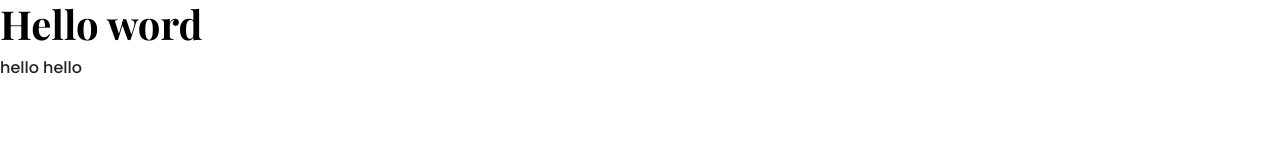
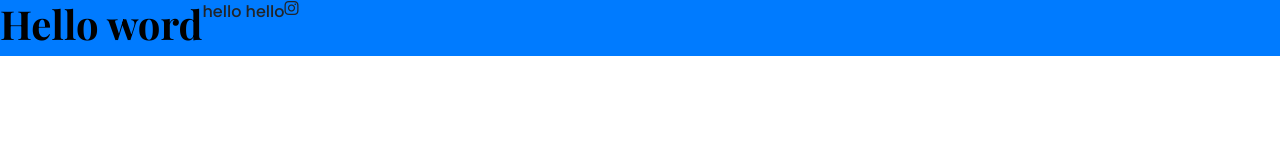
Before and after one commit to KimJaneParker/portfolio-project, a plain HTML site: page index.html in a window 1280 px wide. Drawn offline with nearby package versions, Linux system fonts and the light colour scheme.

Commit message:
Added font awesome icon

```diff
--- a/index.html
+++ b/index.html
@@ -40,7 +40,10 @@
     <title>Document</title>
   </head>
   <body>
-    <h1>Hello word</h1>
-    <p>hello hello</p>
+    <div class="d-flex bg-primary">
+      <h1>Hello word</h1>
+      <p>hello hello</p>
+      <i class="fa-brands fa-instagram"></i>
+    </div>
   </body>
 </html>
```
